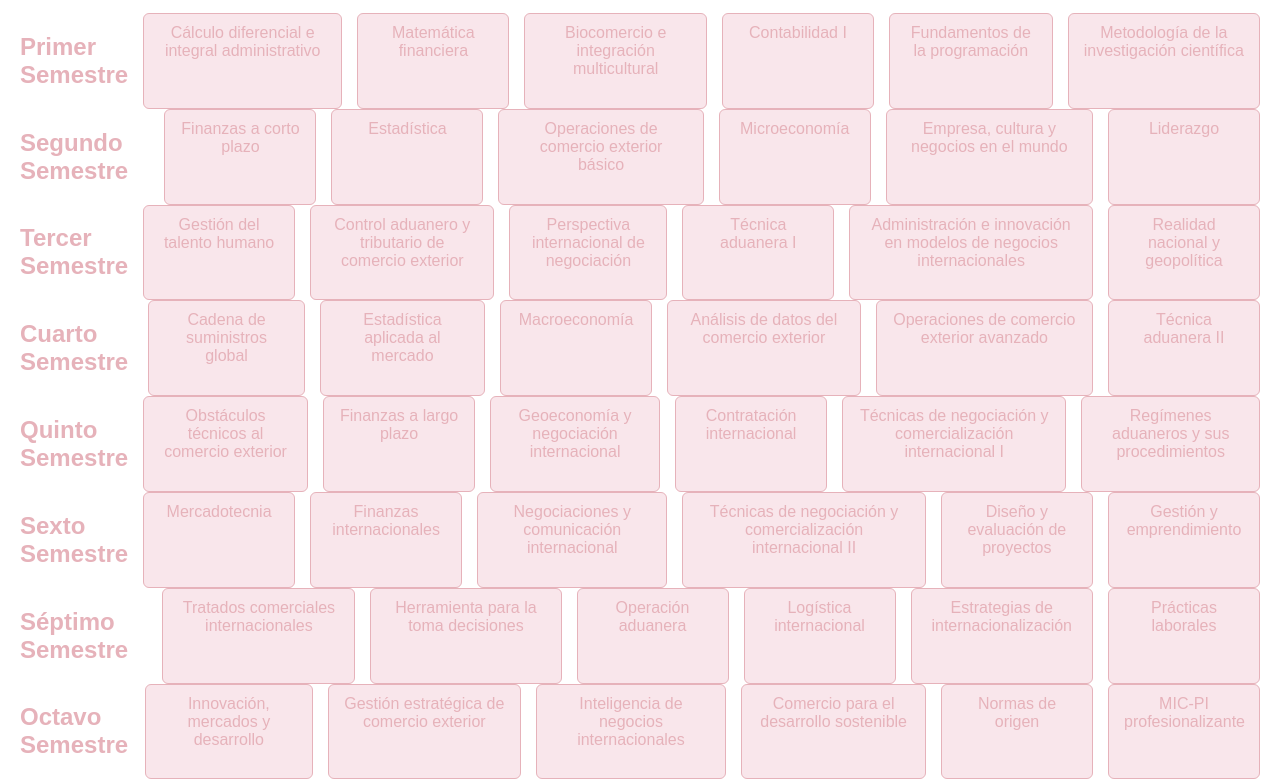
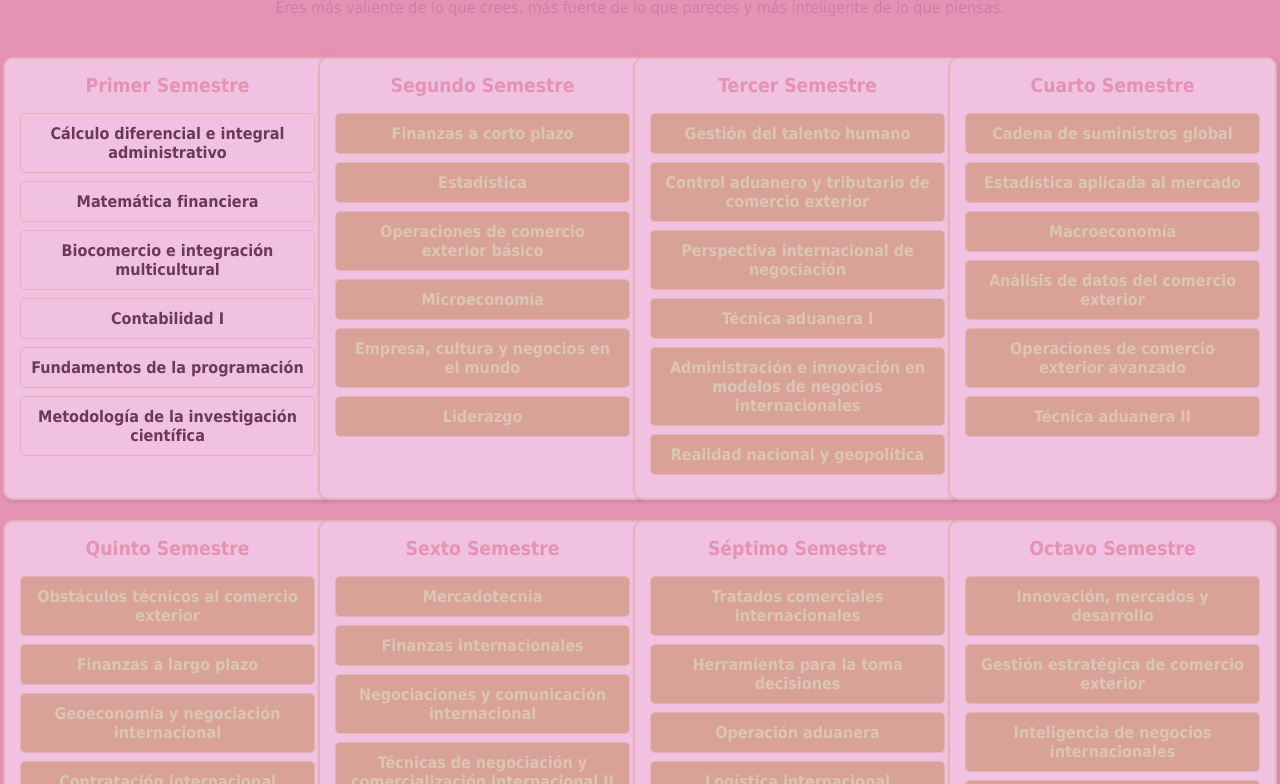
Before and after one commit to Anahi2018/Malla-Comercio-Exterior-2, a plain HTML site: page index.html in a window 1280 px wide. Shown: the part 101-885 px from the top of the page. Drawn offline with Linux system fonts and the light colour scheme.

Commit message:
Update style.css

```diff
--- a/style.css
+++ b/style.css
@@ -1,56 +1,71 @@
-/* Color principal para textos y títulos */
 body {
-  font-family: Arial, sans-serif;
-  color: #E6B2BA;
-  background-color: #fff;
-  margin: 20px;
+    font-family: 'Olympic', Tahoma, Geneva, Verdana, sans-serif;
+    background-color: #E493B3;
+    color: #CB80AB;
+    margin: 0;
+    padding: 20px;
 }
 
-/* Títulos de semestres con color #E6B2BA */
-.semestre-titulo {
-  color: #E6B2BA;
-  font-weight: bold;
-  font-size: 1.5em;
-  margin-bottom: 10px;
+h1 {
+    color: #E6B2BA;
+    text-align: center;
+    margin-bottom: 20px;
 }
 
-/* Contenedor general de la malla: flex con dirección column para que los semestres estén apilados verticalmente */
-.malla-container {
-  display: flex;
-  flex-direction: column; /* esto apila los semestres uno abajo del otro */
-  gap: 30px;
+p {
+    text-align: center;
+    margin-bottom: 40px;
 }
 
-/* Cada semestre con materias en fila horizontal */
-.semestre {
-  display: flex;
-  flex-direction: row; /* materias una al lado de otra, horizontal */
-  gap: 15px;
-  flex-wrap: nowrap; /* si quieres que no bajen a la siguiente línea */
+#malla-container {
+    display: grid;
+    grid-template-columns: repeat(auto-fit, minmax(280px, 1fr));
+    gap: 20px;
+    justify-items: center;
 }
 
-/* Estilo de cada materia (caja) */
-.materia {
-  background-color: #f9e6eb; /* un rosa muy claro para contraste */
-  border: 1px solid #E6B2BA;
-  border-radius: 6px;
-  padding: 10px 15px;
-  min-width: 120px;
-  text-align: center;
-  cursor: pointer;
-  user-select: none;
-  transition: background-color 0.3s ease;
+.semestre {
+    width: 100%;
+    max-width: 300px;
+    background-color: #F0C1E1;
+    border: 2px solid #E6B2BA;
+    border-radius: 10px;
+    padding: 15px;
+    box-shadow: 2px 2px 5px rgba(0,0,0,0.1);
 }
 
-/* Materia cuando está aprobada (por ejemplo, cambia el fondo) */
-.materia.aprobada {
-  background-color: #E6B2BA;
-  color: white;
-  font-weight: bold;
+.semestre h2 {
+    color: #E493B3;
+    text-align: center;
+    margin-top: 0;
+    font-size: 1.2em;
 }
 
-/* Materia hover */
+.materia {
+    padding: 10px;
+    margin: 8px 0;
+    border: 1px solid #E6B2BA;
+    background-color: #F0C1E1;
+    border-radius: 5px;
+    cursor: pointer;
+    transition: background-color 0.3s;
+    text-align: center;
+    font-weight: 600;
+    color: #6B3A56;
+}
+
 .materia:hover {
-  background-color: #d997a3;
-  color: white;
+    background-color: #F5CBCB;
 }
+
+.materia.bloqueada {
+    background-color: #D9A299;
+    color: #DCC5B2;
+    pointer-events: none;
+}
+
+.materia.aprobada {
+    background-color: #C599B6; /* morado pastel */
+    color: #CB9DF0;
+    text-decoration: line-through;
+}
```
